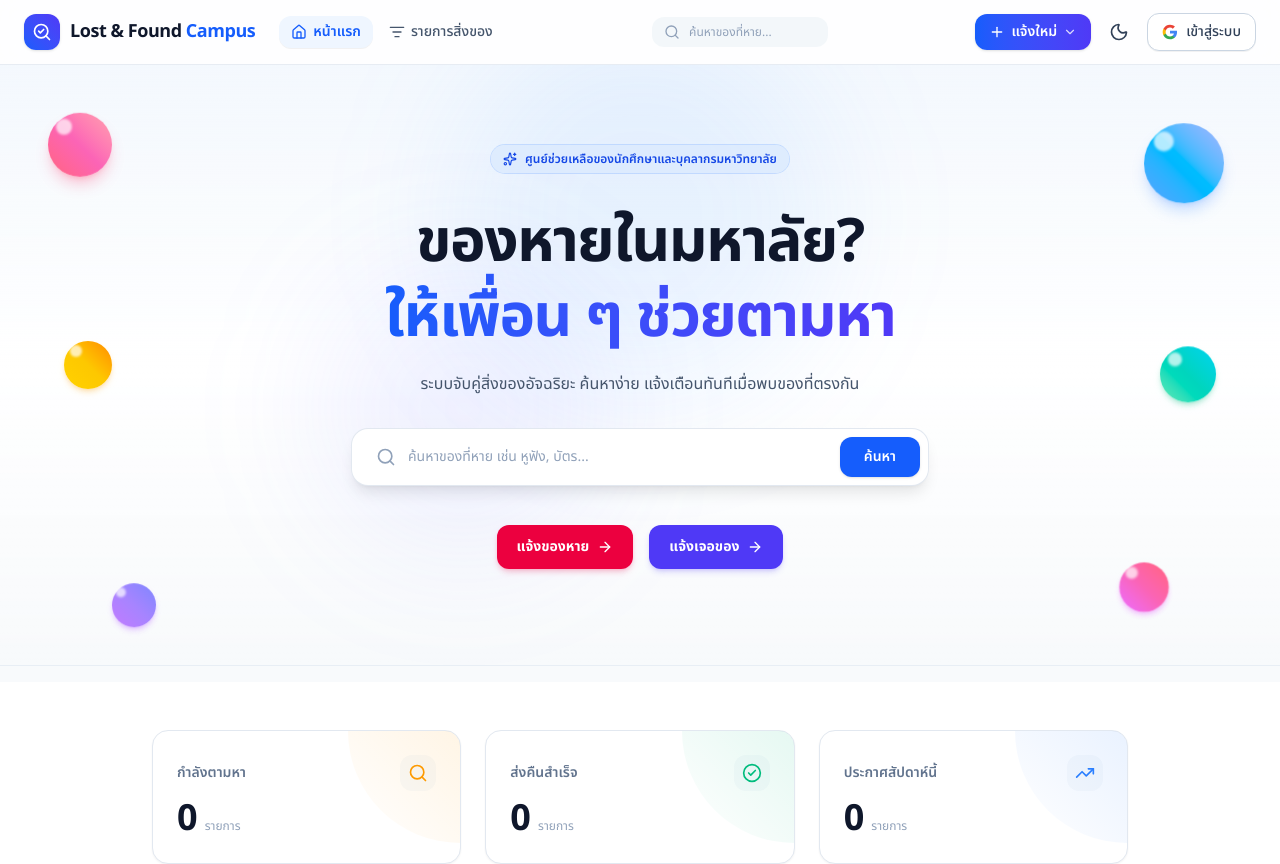
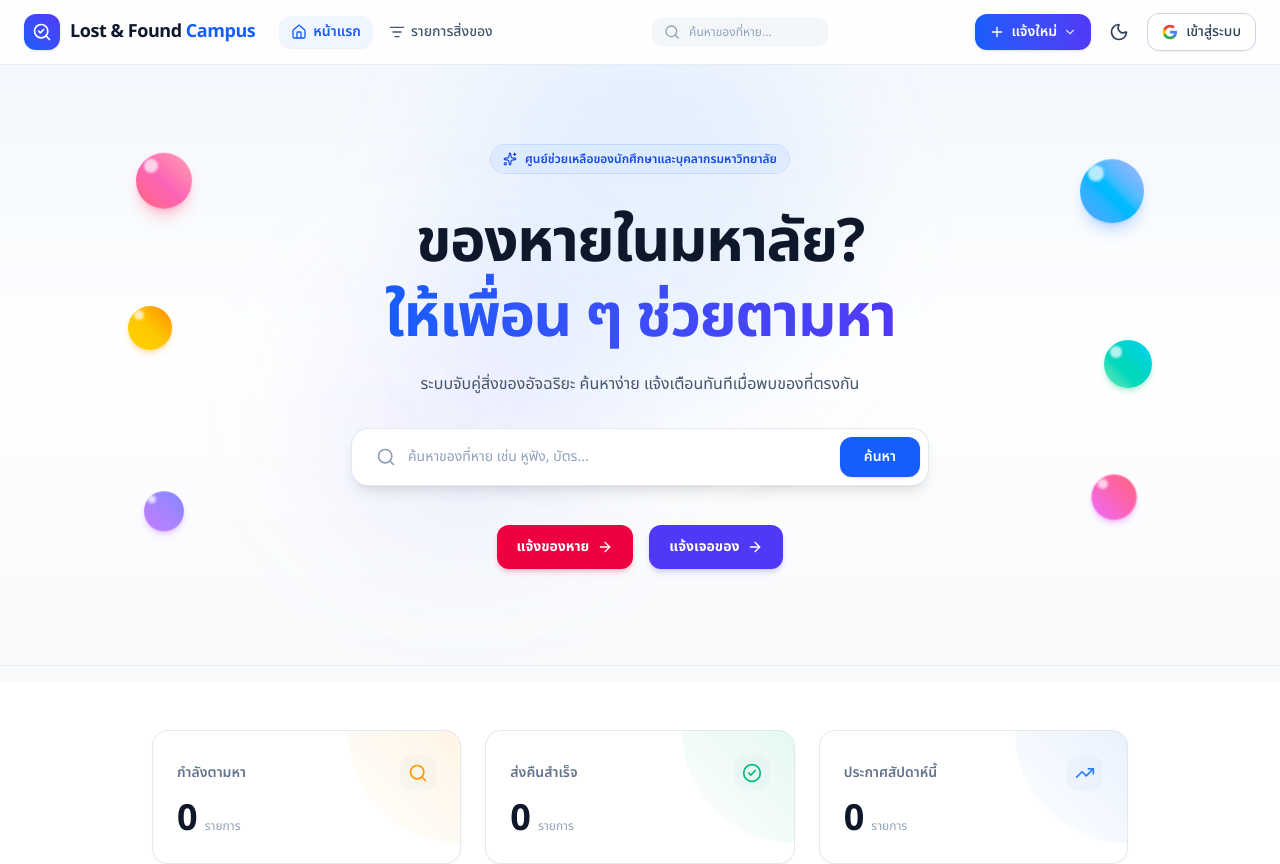
Before and after one commit to jiraphatkettra/Lost-Found-Campus, a Next.js app: page / in a window 1280 px wide. Shown: the top 864 px of the page. Built offline with nearby package versions, Linux system fonts and the light colour scheme; no server answers; the database is empty.

Commit message:
style(hero): anchor floating orbs around hero typography and search on desktop

```diff
--- a/src/components/home/Hero.tsx
+++ b/src/components/home/Hero.tsx
@@ -24,50 +24,51 @@ export function Hero() {
       <div className="absolute top-1/4 left-1/2 -translate-x-1/2 -translate-y-1/2 w-80 sm:w-96 h-80 sm:h-96 bg-blue-400/10 dark:bg-blue-600/10 rounded-full blur-3xl pointer-events-none" />
       <div className="absolute top-1/3 left-1/4 w-60 sm:w-72 h-60 sm:h-72 bg-indigo-400/10 dark:bg-indigo-600/10 rounded-full blur-3xl pointer-events-none" />
 
-      {/* Floating Colorful Balls (Orbs) - Light: Vibrant / Dark: Glowing Neon-Glass */}
-      {/* Ball 1: Rose / Coral (Top-Left) */}
-      <div className="absolute top-6 sm:top-12 left-3 sm:left-12 pointer-events-none select-none z-0">
-        <div className="relative w-9 h-9 sm:w-16 sm:h-16 rounded-full bg-gradient-to-tr from-rose-400 via-pink-400 to-rose-300 shadow-md sm:shadow-lg shadow-rose-500/25 dark:from-rose-500/40 dark:via-pink-500/30 dark:to-rose-400/20 dark:shadow-[0_0_25px_rgba(244,63,94,0.35)] dark:border dark:border-rose-400/30 backdrop-blur-xs animate-float-slow">
-          <div className="absolute top-1.5 left-2 w-2.5 h-2.5 sm:w-4 sm:h-4 rounded-full bg-white/70 dark:bg-white/40 blur-[1px]" />
+      {/* Hero Content Container with Floating Orbs */}
+      <div className="relative z-10 max-w-4xl mx-auto px-4 sm:px-6 text-center space-y-6 sm:space-y-8">
+        {/* Floating Colorful Balls (Orbs) - Positioned close around text and content */}
+        {/* Ball 1: Rose / Coral (Top-Left near Badge & Title) */}
+        <div className="absolute -top-2 sm:top-0 md:top-2 -left-1 sm:left-2 md:-left-8 lg:-left-14 pointer-events-none select-none z-0">
+          <div className="relative w-8 h-8 sm:w-12 md:w-14 sm:h-12 md:h-14 rounded-full bg-gradient-to-tr from-rose-400 via-pink-400 to-rose-300 shadow-md sm:shadow-lg shadow-rose-500/25 dark:from-rose-500/40 dark:via-pink-500/30 dark:to-rose-400/20 dark:shadow-[0_0_25px_rgba(244,63,94,0.35)] dark:border dark:border-rose-400/30 backdrop-blur-xs animate-float-slow">
+            <div className="absolute top-1.5 left-2 w-2 h-2 sm:w-3.5 sm:h-3.5 rounded-full bg-white/70 dark:bg-white/40 blur-[1px]" />
+          </div>
         </div>
-      </div>
 
-      {/* Ball 2: Sky / Blue (Top-Right) */}
-      <div className="absolute top-8 sm:top-14 right-3 sm:right-14 pointer-events-none select-none z-0">
-        <div className="relative w-10 h-10 sm:w-20 sm:h-20 rounded-full bg-gradient-to-tr from-blue-400 via-sky-400 to-indigo-300 shadow-md sm:shadow-lg shadow-blue-500/25 dark:from-blue-500/40 dark:via-sky-500/30 dark:to-indigo-400/20 dark:shadow-[0_0_30px_rgba(59,130,246,0.35)] dark:border dark:border-blue-400/30 backdrop-blur-xs animate-float-reverse">
-          <div className="absolute top-2 left-2.5 w-3 h-3 sm:w-5 sm:h-5 rounded-full bg-white/70 dark:bg-white/40 blur-[1px]" />
+        {/* Ball 2: Sky / Blue (Top-Right near Title) */}
+        <div className="absolute top-0 sm:top-2 md:top-3 -right-1 sm:right-2 md:-right-8 lg:-right-14 pointer-events-none select-none z-0">
+          <div className="relative w-9 h-9 sm:w-14 md:w-16 sm:h-14 md:h-16 rounded-full bg-gradient-to-tr from-blue-400 via-sky-400 to-indigo-300 shadow-md sm:shadow-lg shadow-blue-500/25 dark:from-blue-500/40 dark:via-sky-500/30 dark:to-indigo-400/20 dark:shadow-[0_0_30px_rgba(59,130,246,0.35)] dark:border dark:border-blue-400/30 backdrop-blur-xs animate-float-reverse">
+            <div className="absolute top-1.5 left-2 w-2.5 h-2.5 sm:w-4 sm:h-4 rounded-full bg-white/70 dark:bg-white/40 blur-[1px]" />
+          </div>
         </div>
-      </div>
 
-      {/* Ball 3: Amber / Gold (Middle-Left) */}
-      <div className="absolute top-1/2 left-2 sm:left-16 -translate-y-1/2 pointer-events-none select-none z-0 hidden min-[400px]:block">
-        <div className="relative w-7 h-7 sm:w-12 sm:h-12 rounded-full bg-gradient-to-tr from-amber-300 via-yellow-400 to-orange-400 shadow-md shadow-amber-500/25 dark:from-amber-400/40 dark:via-yellow-500/30 dark:to-orange-400/20 dark:shadow-[0_0_20px_rgba(245,158,11,0.35)] dark:border dark:border-amber-400/30 backdrop-blur-xs animate-float-pulse">
-          <div className="absolute top-1 left-1.5 w-2 h-2 sm:w-3 sm:h-3 rounded-full bg-white/70 dark:bg-white/40 blur-[1px]" />
+        {/* Ball 3: Amber / Gold (Middle-Left near Subtitle / Search) */}
+        <div className="absolute top-[36%] sm:top-[38%] left-0 sm:left-2 md:-left-10 lg:-left-16 pointer-events-none select-none z-0 hidden min-[400px]:block">
+          <div className="relative w-6 h-6 sm:w-9 md:w-11 sm:h-9 md:h-11 rounded-full bg-gradient-to-tr from-amber-300 via-yellow-400 to-orange-400 shadow-md shadow-amber-500/25 dark:from-amber-400/40 dark:via-yellow-500/30 dark:to-orange-400/20 dark:shadow-[0_0_20px_rgba(245,158,11,0.35)] dark:border dark:border-amber-400/30 backdrop-blur-xs animate-float-pulse">
+            <div className="absolute top-1 left-1.5 w-1.5 h-1.5 sm:w-2.5 sm:h-2.5 rounded-full bg-white/70 dark:bg-white/40 blur-[1px]" />
+          </div>
         </div>
-      </div>
 
-      {/* Ball 4: Emerald / Mint (Middle-Right) */}
-      <div className="absolute top-1/2 right-2 sm:right-16 -translate-y-1/3 pointer-events-none select-none z-0 hidden min-[400px]:block">
-        <div className="relative w-8 h-8 sm:w-14 sm:h-14 rounded-full bg-gradient-to-tr from-emerald-300 via-teal-400 to-cyan-400 shadow-md shadow-emerald-500/25 dark:from-emerald-400/40 dark:via-teal-500/30 dark:to-cyan-400/20 dark:shadow-[0_0_25px_rgba(16,185,129,0.35)] dark:border dark:border-emerald-400/30 backdrop-blur-xs animate-float-slow">
-          <div className="absolute top-1.5 left-2 w-2.5 h-2.5 sm:w-3.5 sm:h-3.5 rounded-full bg-white/70 dark:bg-white/40 blur-[1px]" />
+        {/* Ball 4: Emerald / Mint (Middle-Right near Search) */}
+        <div className="absolute top-[44%] sm:top-[46%] right-0 sm:right-2 md:-right-10 lg:-right-16 pointer-events-none select-none z-0 hidden min-[400px]:block">
+          <div className="relative w-7 h-7 sm:w-10 md:w-12 sm:h-10 md:h-12 rounded-full bg-gradient-to-tr from-emerald-300 via-teal-400 to-cyan-400 shadow-md shadow-emerald-500/25 dark:from-emerald-400/40 dark:via-teal-500/30 dark:to-cyan-400/20 dark:shadow-[0_0_25px_rgba(16,185,129,0.35)] dark:border dark:border-emerald-400/30 backdrop-blur-xs animate-float-slow">
+            <div className="absolute top-1.5 left-1.5 w-2 h-2 sm:w-3 sm:h-3 rounded-full bg-white/70 dark:bg-white/40 blur-[1px]" />
+          </div>
         </div>
-      </div>
 
-      {/* Ball 5: Violet / Purple (Bottom-Left) */}
-      <div className="absolute bottom-4 sm:bottom-10 left-8 sm:left-28 pointer-events-none select-none z-0">
-        <div className="relative w-6 h-6 sm:w-11 sm:h-11 rounded-full bg-gradient-to-tr from-purple-400 via-violet-400 to-indigo-400 shadow-md shadow-purple-500/25 dark:from-purple-500/40 dark:via-violet-500/30 dark:to-indigo-400/20 dark:shadow-[0_0_20px_rgba(168,85,247,0.35)] dark:border dark:border-purple-400/30 backdrop-blur-xs animate-float-reverse">
-          <div className="absolute top-1 left-1 w-2 h-2 sm:w-2.5 sm:h-2.5 rounded-full bg-white/70 dark:bg-white/40 blur-[1px]" />
+        {/* Ball 5: Violet / Purple (Bottom-Left near CTA) */}
+        <div className="absolute -bottom-2 sm:bottom-1 md:bottom-2 left-1 sm:left-4 md:-left-6 lg:-left-12 pointer-events-none select-none z-0">
+          <div className="relative w-6 h-6 sm:w-8 md:w-10 sm:h-8 md:h-10 rounded-full bg-gradient-to-tr from-purple-400 via-violet-400 to-indigo-400 shadow-md shadow-purple-500/25 dark:from-purple-500/40 dark:via-violet-500/30 dark:to-indigo-400/20 dark:shadow-[0_0_20px_rgba(168,85,247,0.35)] dark:border dark:border-purple-400/30 backdrop-blur-xs animate-float-reverse">
+            <div className="absolute top-1 left-1 w-1.5 h-1.5 sm:w-2 sm:h-2 rounded-full bg-white/70 dark:bg-white/40 blur-[1px]" />
+          </div>
         </div>
-      </div>
 
-      {/* Ball 6: Fuchsia / Pink (Bottom-Right) */}
-      <div className="absolute bottom-5 sm:bottom-12 right-6 sm:right-28 pointer-events-none select-none z-0">
-        <div className="relative w-7 h-7 sm:w-12 sm:h-12 rounded-full bg-gradient-to-tr from-fuchsia-400 via-pink-400 to-rose-400 shadow-md shadow-fuchsia-500/25 dark:from-fuchsia-500/40 dark:via-pink-500/30 dark:to-rose-400/20 dark:shadow-[0_0_22px_rgba(217,70,239,0.35)] dark:border dark:border-fuchsia-400/30 backdrop-blur-xs animate-float-pulse">
-          <div className="absolute top-1 left-1.5 w-2 h-2 sm:w-3 sm:h-3 rounded-full bg-white/70 dark:bg-white/40 blur-[1px]" />
+        {/* Ball 6: Fuchsia / Pink (Bottom-Right near CTA) */}
+        <div className="absolute -bottom-1 sm:bottom-2 md:bottom-3 right-1 sm:right-4 md:-right-6 lg:-right-12 pointer-events-none select-none z-0">
+          <div className="relative w-7 h-7 sm:w-9 md:w-11 sm:h-9 md:h-11 rounded-full bg-gradient-to-tr from-fuchsia-400 via-pink-400 to-rose-400 shadow-md shadow-fuchsia-500/25 dark:from-fuchsia-500/40 dark:via-pink-500/30 dark:to-rose-400/20 dark:shadow-[0_0_22px_rgba(217,70,239,0.35)] dark:border dark:border-fuchsia-400/30 backdrop-blur-xs animate-float-pulse">
+            <div className="absolute top-1 left-1.5 w-1.5 h-1.5 sm:w-2.5 sm:h-2.5 rounded-full bg-white/70 dark:bg-white/40 blur-[1px]" />
+          </div>
         </div>
-      </div>
 
-      <div className="relative z-10 max-w-4xl mx-auto px-4 sm:px-6 text-center space-y-6 sm:space-y-8">
         {/* Badge */}
         <div className="inline-flex items-center gap-1.5 sm:gap-2 px-3 py-1.5 rounded-full bg-blue-100/80 dark:bg-blue-950/80 text-blue-700 dark:text-blue-300 text-[11px] sm:text-xs font-semibold ring-1 ring-blue-500/20 max-w-[260px] min-[360px]:max-w-none">
           <Sparkles className="w-3.5 h-3.5 shrink-0" />
```
